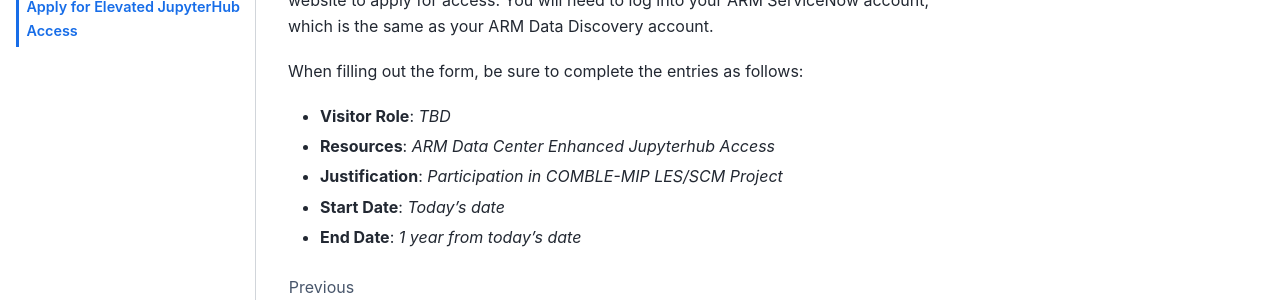
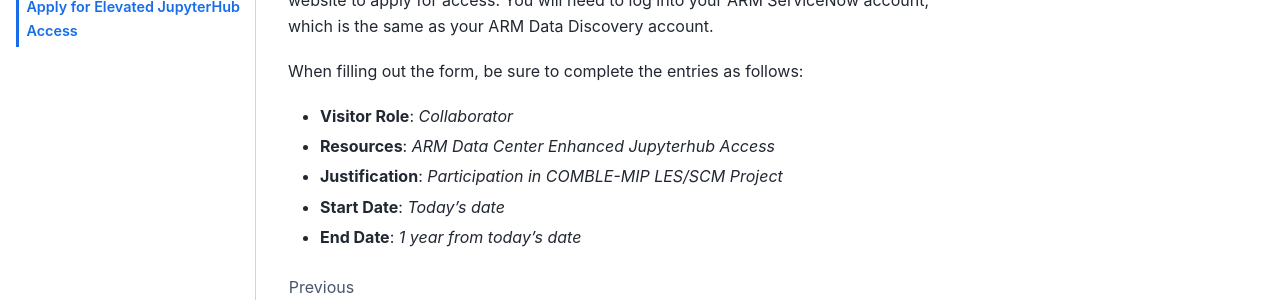
Before and after one commit to ARM-Development/comble-mip, a Jupyter Book: the page built from notebooks/howto/workbench_instructions.md, in a window 1280 px wide. Shown: the part 318-618 px from the top of the page. Built offline with Jupyter Book 1.0.4 settings and Sphinx 7.4.7 and the Sphinx Book theme 1.1.4, drawn with Linux system fonts in a browser that asks for light colours.

Commit message:
Update workbench_instructions.md

```diff
--- a/notebooks/howto/workbench_instructions.md
+++ b/notebooks/howto/workbench_instructions.md
@@ -6,7 +6,7 @@
 
 When filling out the form, be sure to complete the entries as follows:
 
-* **Visitor Role**: *TBD*
+* **Visitor Role**: *Collaborator*
 * **Resources**: *ARM Data Center Enhanced Jupyterhub Access*
 * **Justification**: *Participation in COMBLE-MIP LES/SCM Project*
 * **Start Date**: *Today's date*
```
